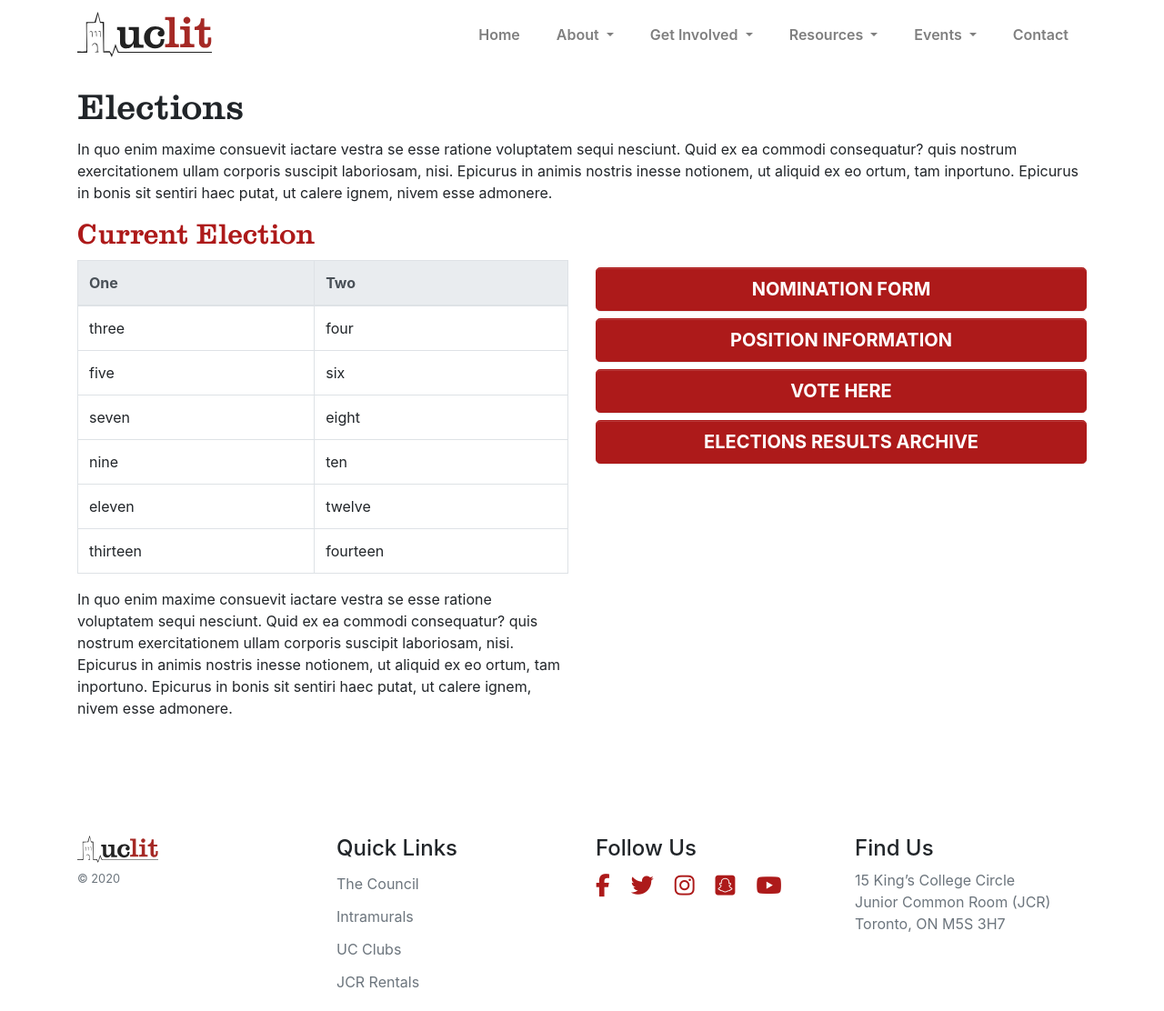
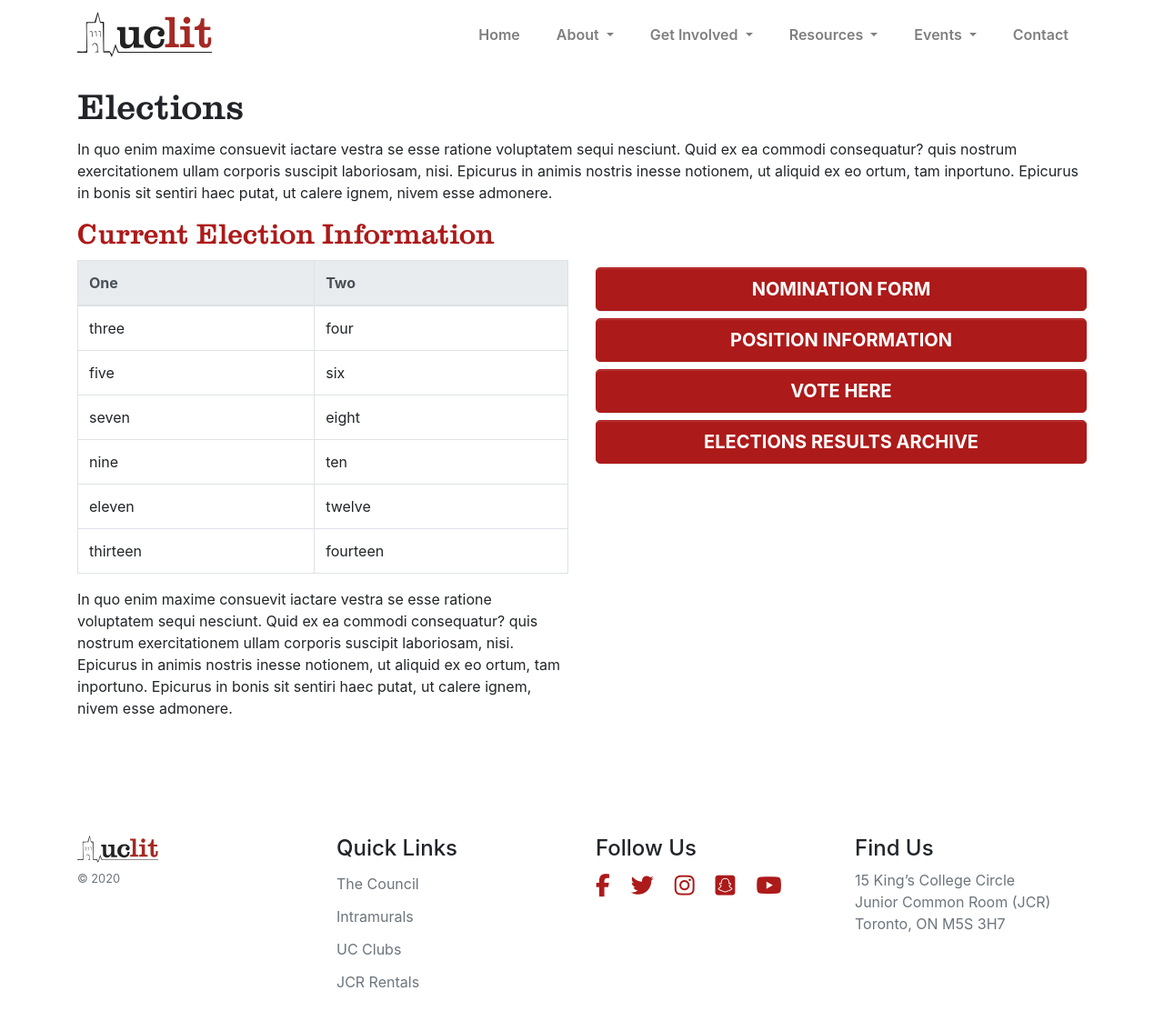
Before and after one commit to uclit-webmaster/uclit-site, a Jekyll site: the page built from get-involved/elections.html, in a window 1280 px wide and 1112 px high. Shown: the whole window at 91% size. Built offline with Jekyll 4.4.1, drawn with Linux system fonts in a browser that asks for light colours; nearby versions of some CDN libraries.

Commit message:
Update elections.html

```diff
--- a/get-involved/elections.html
+++ b/get-involved/elections.html
@@ -6,7 +6,7 @@ title: Elections
 <div data-aos="fade-up">
     <p>{{ site.data.elections.text }}</p>
 
-    <h2 class="font-secondary text-primary">Current Election</h2>
+    <h2 class="font-secondary text-primary">Current Election Information</h2>
     <div class="row">
         <div class="col-md-6">
             <div class="table-responsive">
```
